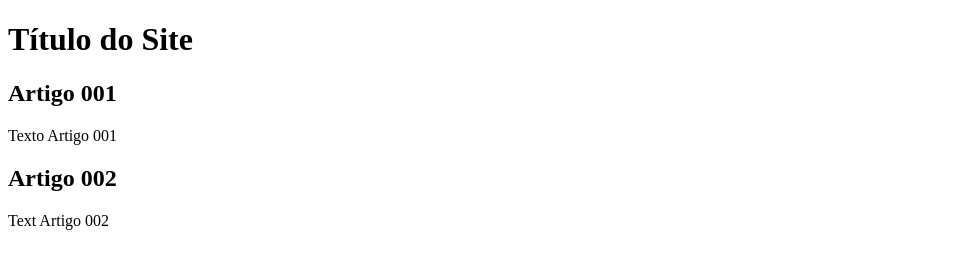
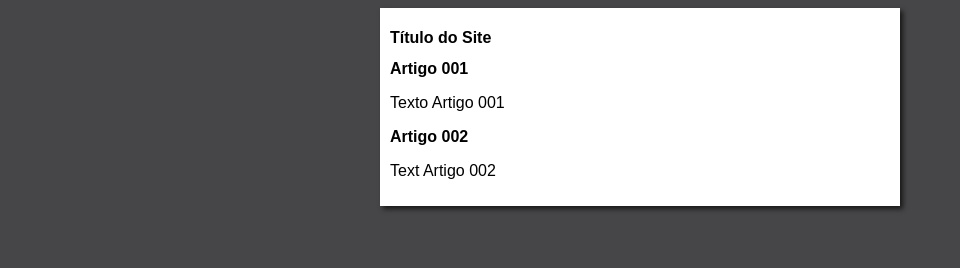
Before and after one commit to NiccolasFurigo/site, a plain HTML site: page index.html in a window 1280 px wide. Shown: the whole page, without its empty margins (0-960 px from the left). Drawn offline with Linux system fonts and the light colour scheme.

Commit message:
iniciei o design

```diff
--- /dev/null
+++ b/estilos/style.css
@@ -0,0 +1,16 @@
+* {
+    font-family: Arial, Helvetica, sans-serif;
+    font-size: 16px;
+}
+
+body {
+    background-color: rgb(70, 69, 71);
+}
+
+main {
+    background-color: white;
+    width: 500px;
+    margin: auto;
+    padding: 10px;
+    box-shadow: 3px 3px 5px rgba(0, 0, 0, 0.664);
+}
--- a/index.html
+++ b/index.html
@@ -5,6 +5,7 @@
     <meta http-equiv="X-UA-Compatible" content="IE=edge">
     <meta name="viewport" content="width=device-width, initial-scale=1.0">
     <title>Título do Site</title>
+    <link rel="stylesheet" href="estilos/style.css">
 </head>
 <body>
     <main>
```
